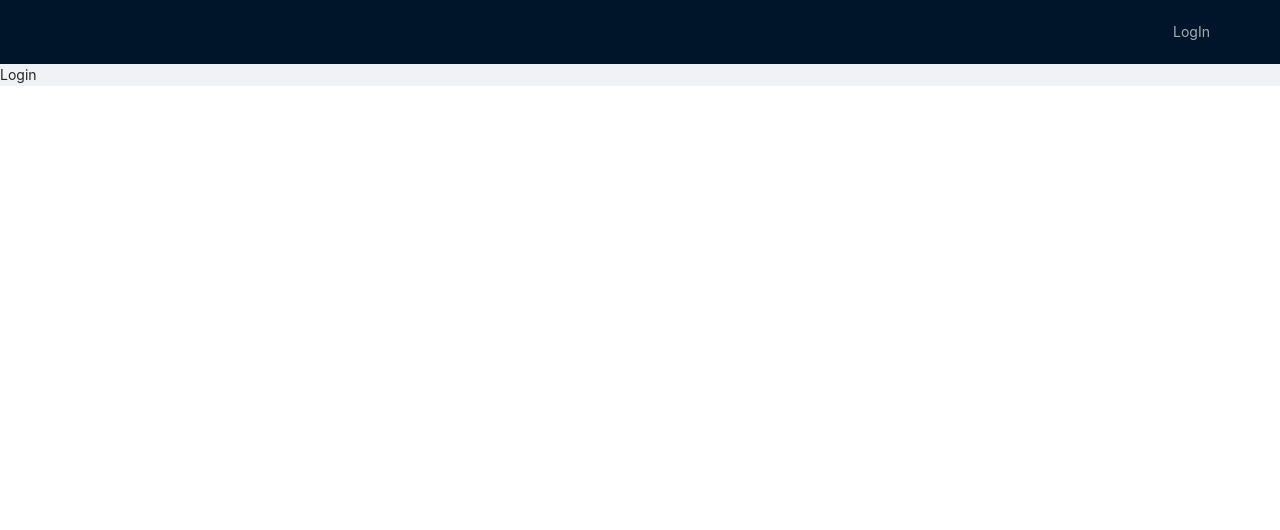
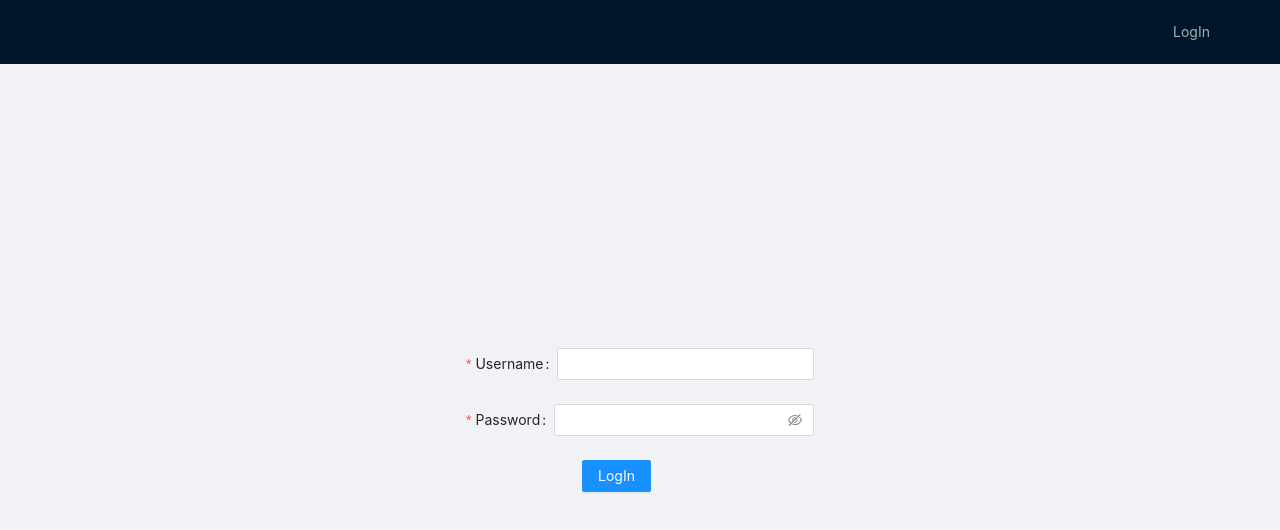
Before and after one commit to Lerik13/react-calendar-events, a React (Create React App) app: page /login in a window 1280 px wide. Shown: the top 530 px of the page. Built offline with nearby package versions, Linux system fonts and the light colour scheme.

Commit message:
added form Login

```diff
--- a/src/App.css
+++ b/src/App.css
@@ -1 +1,5 @@
 @import '~antd/dist/antd.css';
+
+.h100 {
+	height: calc(100vh - 64px);
+}
--- /dev/null
+++ b/src/components/LoginForm.tsx
@@ -0,0 +1,31 @@
+import React, { FC } from 'react';
+import { Button, Form, Input } from 'antd';
+import { rules } from '../utils/rules';
+
+const LoginForm: FC = () => {
+	return (
+		<Form>
+			<Form.Item
+				label="Username"
+				name="username"
+				rules={[ rules.required('Please input your username!') ]}
+			>
+				<Input />
+			</Form.Item>
+			<Form.Item
+				label="Password"
+				name="password"
+				rules={[ rules.required('Please input your password!') ]}
+			>
+				<Input.Password />
+			</Form.Item>
+			<Form.Item wrapperCol={{ offset: 8, span: 16 }}>
+				<Button type="primary" htmlType="submit">
+					LogIn
+				</Button>
+			</Form.Item>
+		</Form>
+	);
+};
+
+export default LoginForm;
--- a/src/pages/Login.tsx
+++ b/src/pages/Login.tsx
@@ -1,10 +1,14 @@
 import React, {FC} from 'react';
+import { Layout, Row } from 'antd';
+import LoginForm from '../components/LoginForm';
 
 const Login: FC = () => {
 	return (
-		<div>
-			Login
-		</div>
+		<Layout>
+			<Row justify="center" align="middle" className="h100">
+				<LoginForm />
+			</Row>
+		</Layout>
 	);
 };
 
--- /dev/null
+++ b/src/utils/rules.ts
@@ -0,0 +1,6 @@
+export const rules = {
+	required: (message: string) => ({
+		required: true,
+		message
+	})
+}
```
